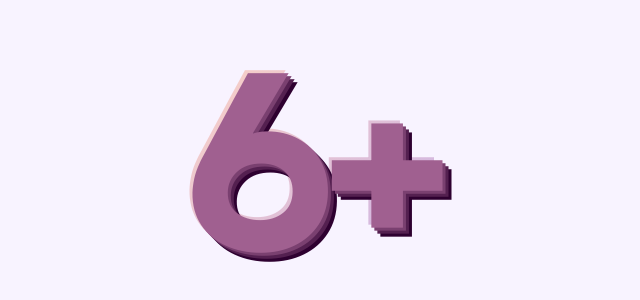
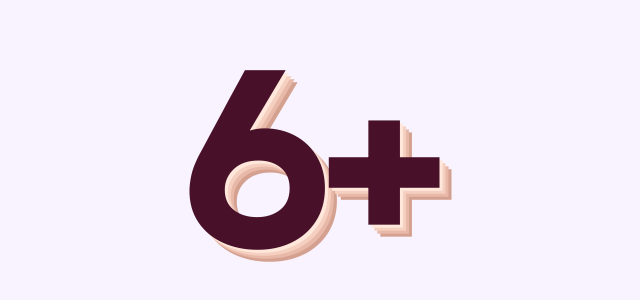
Before and after one commit to lica-ux/portfolio, a React (Vite) app: page / in a window 1280 px wide. Shown: the part 8306-8606 px from the top of the page, without its empty margins (142-782 px from the left). Built offline with nearby package versions, Linux system fonts and the light colour scheme.

Commit message:
chore: auto-save 2026-05-03 16:03

```diff
--- a/src/components/StatsSection/StatsSection.tsx
+++ b/src/components/StatsSection/StatsSection.tsx
@@ -116,15 +116,11 @@ export default function StatsSection({ imageSrc, imageAlt, id = 'stats', variant
                   className="absolute font-semibold leading-none tracking-[-0.03em]"
                   style={{
                     fontFamily: 'var(--font-display)',
+                    color: 'var(--color-nav-text)',
                     fontSize: '20vw',
                     opacity: displayIndex === i ? 1 : 0,
                     transition: 'opacity 0.4s ease',
-                    background: 'linear-gradient(135deg, #ffd4c2 0%, #c8b0e8 100%)',
-                    WebkitBackgroundClip: 'text',
-                    backgroundClip: 'text',
-                    WebkitTextFillColor: 'transparent',
-                    color: 'transparent',
-                    textShadow: '3px 3px 0 #a06090, 6px 6px 0 #7a4070, 9px 9px 0 #542050, 12px 12px 0 #2e0030',
+                    textShadow: '3px 3px 0 #ffe8db, 6px 6px 0 #f5d0c0, 9px 9px 0 #e8b8a8, 12px 12px 0 #d4a090',
                   }}
                 >
                   {stat.value}
```
